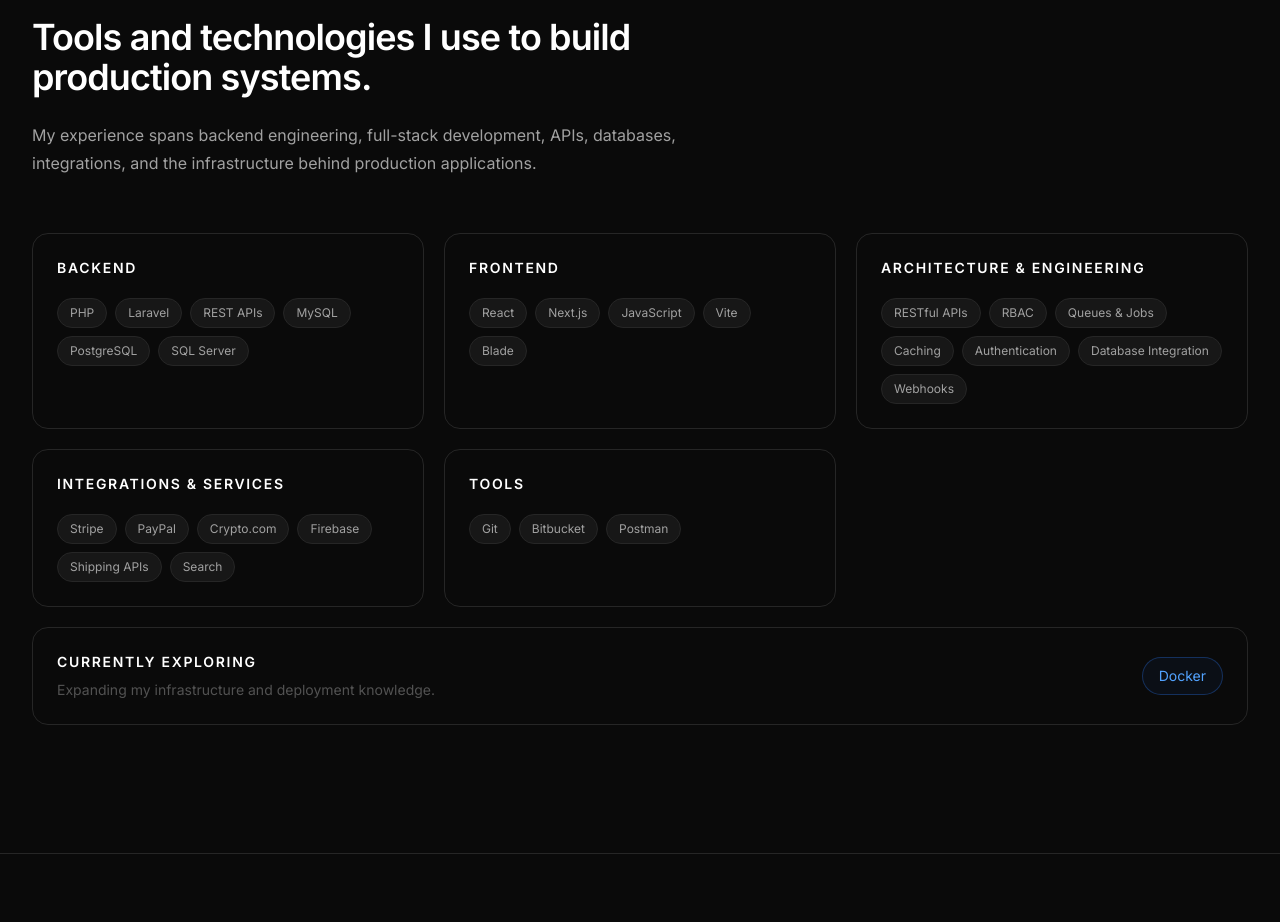
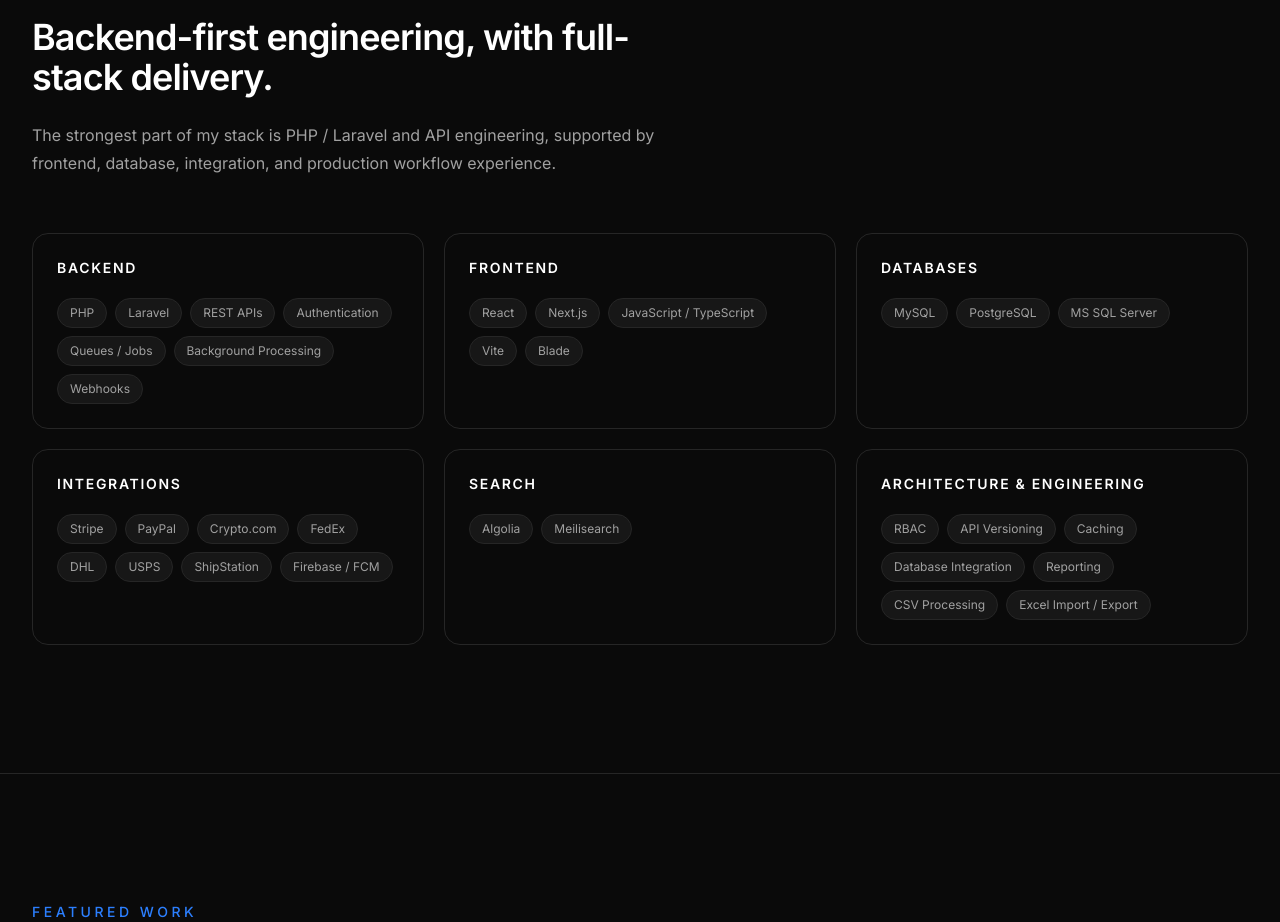
Before and after one commit to imiantalha/Portfolio, a Next.js app: page / in a window 1280 px wide. Shown: the part 2100-3022 px from the top of the page. Built offline with nearby package versions, Linux system fonts and the light colour scheme.

Commit message:
refactor(skills): organize stack around backend-first engineering

```diff
--- a/app/components/Skills.tsx
+++ b/app/components/Skills.tsx
@@ -1,132 +1,31 @@
 const skillGroups = [
-  {
-    title: "Backend",
-    skills: [
-      "PHP",
-      "Laravel",
-      "REST APIs",
-      "MySQL",
-      "PostgreSQL",
-      "SQL Server",
-    ],
-  },
-  {
-    title: "Frontend",
-    skills: [
-      "React",
-      "Next.js",
-      "JavaScript",
-      "Vite",
-      "Blade",
-    ],
-  },
-  {
-    title: "Architecture & Engineering",
-    skills: [
-      "RESTful APIs",
-      "RBAC",
-      "Queues & Jobs",
-      "Caching",
-      "Authentication",
-      "Database Integration",
-      "Webhooks",
-    ],
-  },
-  {
-    title: "Integrations & Services",
-    skills: [
-      "Stripe",
-      "PayPal",
-      "Crypto.com",
-      "Firebase",
-      "Shipping APIs",
-      "Search",
-    ],
-  },
-  {
-    title: "Tools",
-    skills: [
-      "Git",
-      "Bitbucket",
-      "Postman",
-    ],
-  },
-];
-
-const exploring = [
-  "Docker",
+  { title: "Backend", skills: ["PHP", "Laravel", "REST APIs", "Authentication", "Queues / Jobs", "Background Processing", "Webhooks"] },
+  { title: "Frontend", skills: ["React", "Next.js", "JavaScript / TypeScript", "Vite", "Blade"] },
+  { title: "Databases", skills: ["MySQL", "PostgreSQL", "MS SQL Server"] },
+  { title: "Integrations", skills: ["Stripe", "PayPal", "Crypto.com", "FedEx", "DHL", "USPS", "ShipStation", "Firebase / FCM"] },
+  { title: "Search", skills: ["Algolia", "Meilisearch"] },
+  { title: "Architecture & Engineering", skills: ["RBAC", "API Versioning", "Caching", "Database Integration", "Reporting", "CSV Processing", "Excel Import / Export"] },
 ];
 
 export default function Skills() {
   return (
-    <section
-      id="skills"
-      className="border-t border-neutral-800 py-24 sm:py-32"
-    >
+    <section id="skills" className="border-t border-neutral-800 py-24 sm:py-32">
       <div className="mx-auto max-w-7xl px-6 lg:px-8">
         <div className="max-w-2xl">
-          <p className="text-sm font-medium uppercase tracking-[0.25em] text-blue-500">
-            Technical Expertise
-          </p>
-
-          <h2 className="mt-5 text-3xl font-semibold tracking-tight text-white sm:text-4xl">
-            Tools and technologies I use to build production systems.
-          </h2>
-
-          <p className="mt-6 text-base leading-7 text-neutral-400">
-            My experience spans backend engineering, full-stack development,
-            APIs, databases, integrations, and the infrastructure behind
-            production applications.
-          </p>
+          <p className="text-sm font-medium uppercase tracking-[0.25em] text-blue-500">Technical Expertise</p>
+          <h2 className="mt-5 text-3xl font-semibold tracking-tight text-white sm:text-4xl">Backend-first engineering, with full-stack delivery.</h2>
+          <p className="mt-6 text-base leading-7 text-neutral-400">The strongest part of my stack is PHP / Laravel and API engineering, supported by frontend, database, integration, and production workflow experience.</p>
         </div>
 
         <div className="mt-14 grid gap-5 sm:grid-cols-2 lg:grid-cols-3">
           {skillGroups.map((group) => (
-            <div
-              key={group.title}
-              className="rounded-2xl border border-neutral-800 bg-neutral-950 p-6 transition-colors hover:border-neutral-700"
-            >
-              <h3 className="text-sm font-semibold uppercase tracking-[0.12em] text-white">
-                {group.title}
-              </h3>
-
+            <article key={group.title} className="rounded-2xl border border-neutral-800 bg-neutral-950 p-6 transition-colors hover:border-neutral-700">
+              <h3 className="text-sm font-semibold uppercase tracking-[0.12em] text-white">{group.title}</h3>
               <div className="mt-5 flex flex-wrap gap-2">
-                {group.skills.map((skill) => (
-                  <span
-                    key={skill}
-                    className="rounded-full border border-neutral-800 bg-neutral-900 px-3 py-1.5 text-xs text-neutral-400"
-                  >
-                    {skill}
-                  </span>
-                ))}
+                {group.skills.map((skill) => <span key={skill} className="rounded-full border border-neutral-800 bg-neutral-900 px-3 py-1.5 text-xs text-neutral-400">{skill}</span>)}
               </div>
-            </div>
+            </article>
           ))}
-        </div>
-
-        <div className="mt-5 rounded-2xl border border-neutral-800 bg-neutral-950 p-6">
-          <div className="flex flex-col gap-4 sm:flex-row sm:items-center sm:justify-between">
-            <div>
-              <h3 className="text-sm font-semibold uppercase tracking-[0.12em] text-white">
-                Currently Exploring
-              </h3>
-
-              <p className="mt-2 text-sm text-neutral-600">
-                Expanding my infrastructure and deployment knowledge.
-              </p>
-            </div>
-
-            <div className="flex flex-wrap gap-2">
-              {exploring.map((skill) => (
-                <span
-                  key={skill}
-                  className="rounded-full border border-blue-500/30 bg-blue-500/5 px-4 py-2 text-sm text-blue-400"
-                >
-                  {skill}
-                </span>
-              ))}
-            </div>
-          </div>
         </div>
       </div>
     </section>
```
